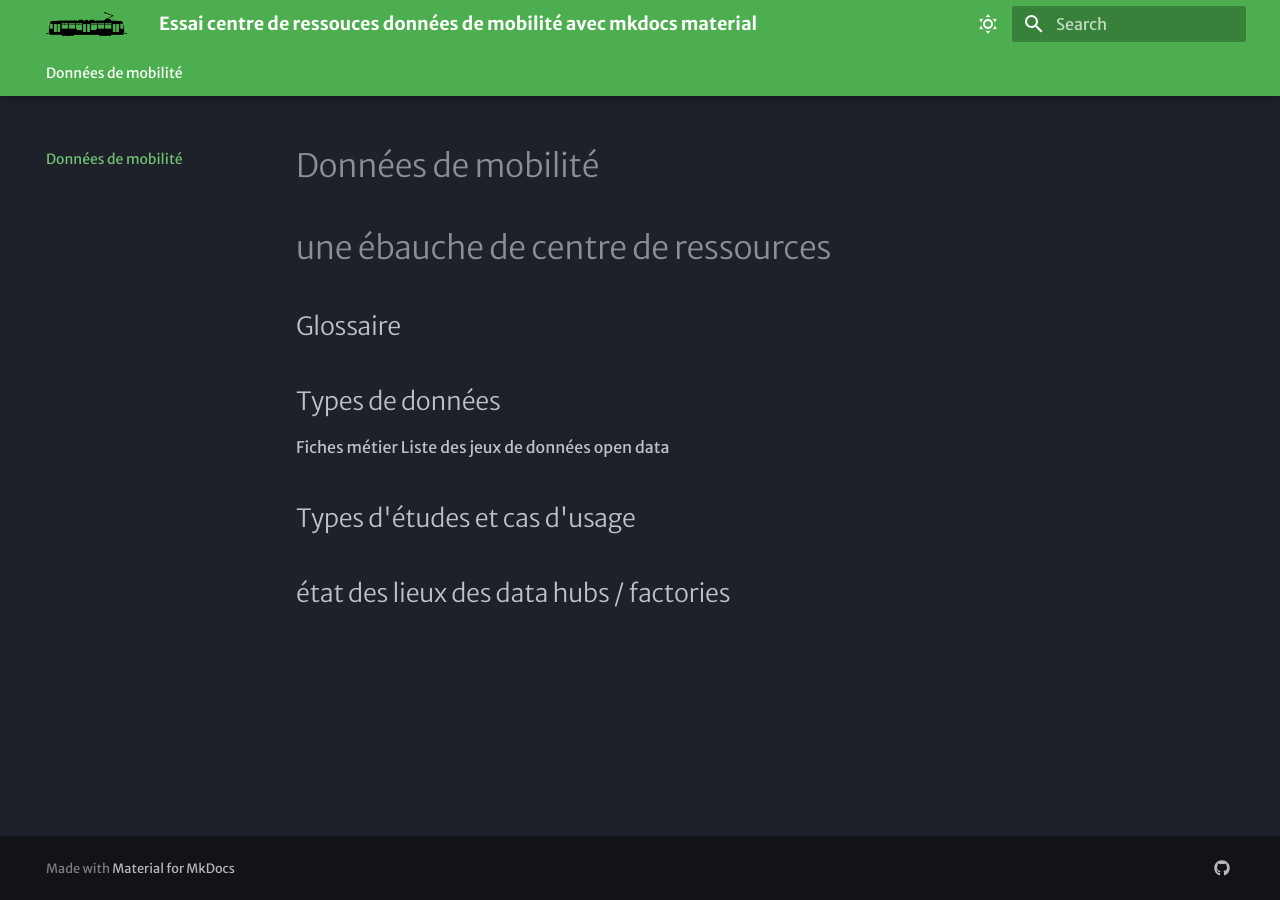
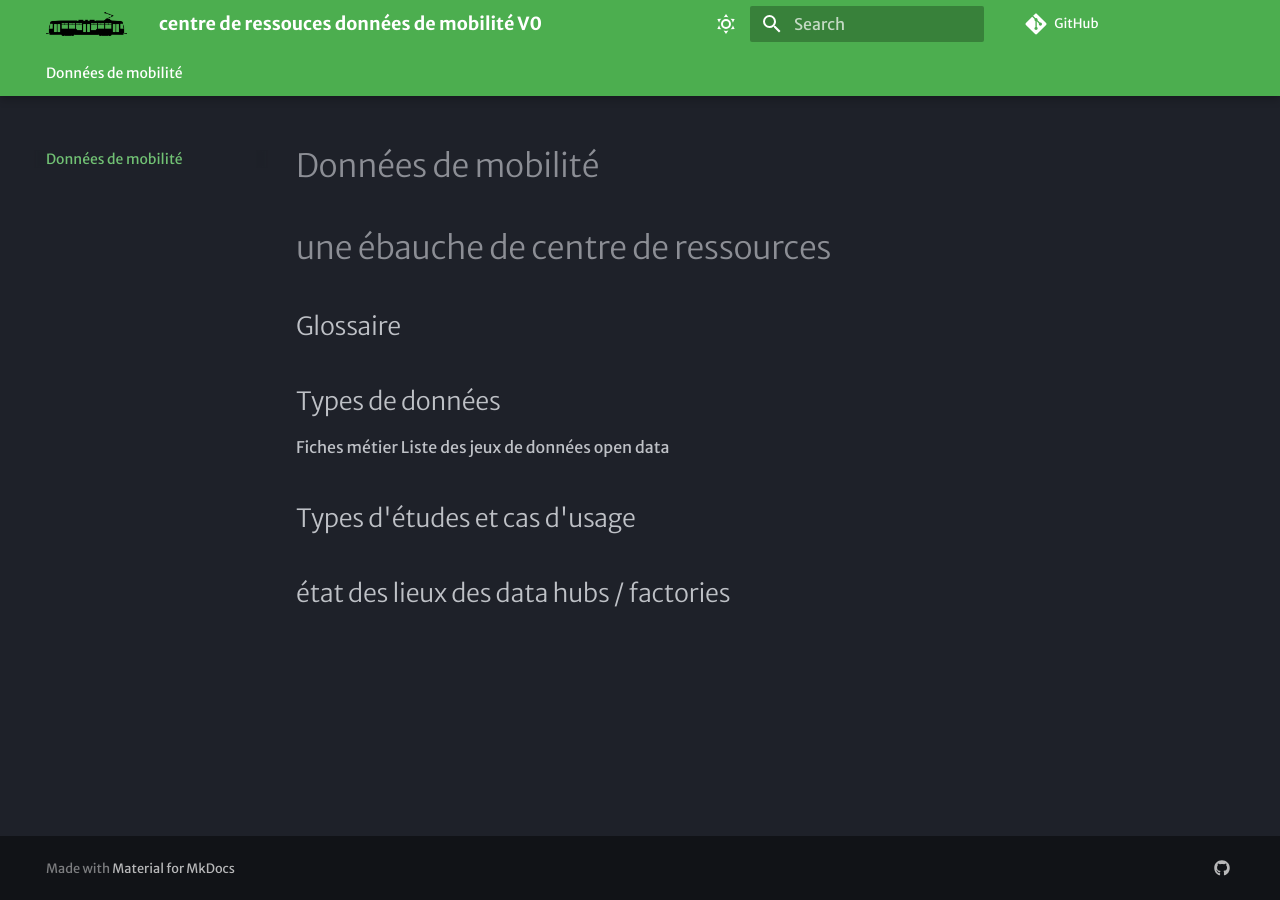
Before and after one commit to xdurang/mobscidat, an MkDocs documentation site: the page built from docs/index.md, in a window 1280 px wide. Built offline with MkDocs 1.6.1 and Material for MkDocs 9.7.7, drawn with Linux system fonts in a browser that asks for light colours; some web fonts are replaced; comment, search, counter and statistics services are not loaded.

Commit message:
Update mkdocs.yml

```diff
--- a/mkdocs.yml
+++ b/mkdocs.yml
@@ -1,5 +1,6 @@
-site_name: Essai centre de ressouces données de mobilité avec mkdocs material
-site_url: https://sitename.example
+site_name: centre de ressouces données de mobilité V0
+site_url: https://cerema.github.io/mobscidat
+repo_url: https://github.com/CEREMA/mobscidat
 theme:
   name: material
   logo: assets/logo.png
```
